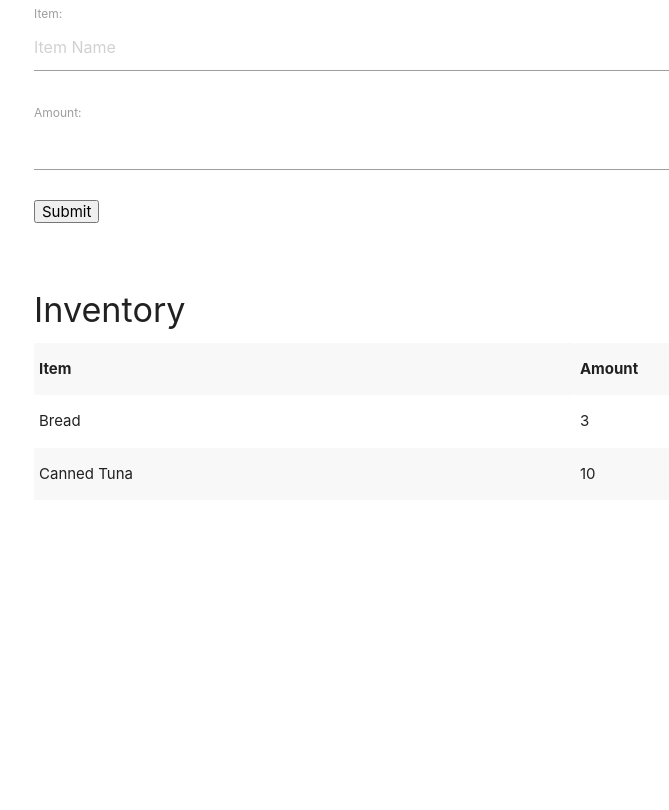
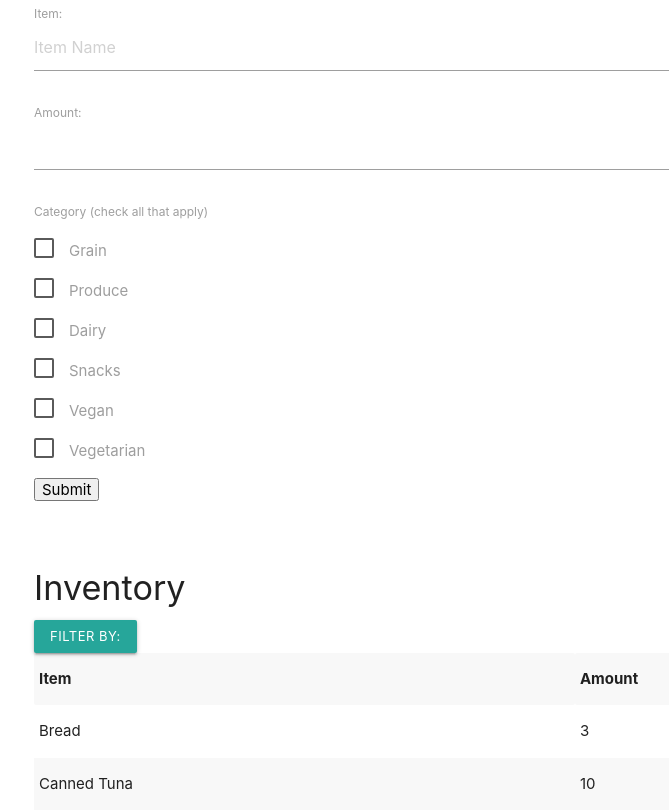
Before and after one commit to fionahtt/Covid-19-CMU-FOODPANTRY, a Flask app: page /inventory in a window 1280 px wide. Shown: the part 295-1105 px from the top of the page, without its empty margins (158-827 px from the left). Before the commit the page ends 775 px from the top, so only its background shows below. Run offline with Flask 2, Linux system fonts and the light colour scheme; data comes from the database, SQL or seed files in the repository.

Commit message:
Update inventory.html
Added checkbox question to form to check categories the item fits into

```diff
--- a/templates/inventory.html
+++ b/templates/inventory.html
@@ -14,10 +14,66 @@
         <input type = "text" name = "Item" size = "25" placeholder = "Item Name"><br><br>
         <label>Amount:</label>
         <input type = "number" name = "Amount" min = "1" max = 100><br><br>
+
+        <label>Category (check all that apply)</label>
+        <p>
+            <label>
+              <input type="checkbox" class="filled-in" name = "Grain"/>
+              <span>Grain</span>
+            </label>
+        </p>
+        <p>
+            <label>
+              <input type="checkbox" class="filled-in" name = "Produce"/>
+              <span>Produce</span>
+            </label>
+        </p>
+        <p>
+            <label>
+                <input type = "checkbox" class = "filled-in" name = "Dairy"/>
+                <span>Dairy</span>
+            </label>
+        </p>
+        <p>
+            <label>
+              <input type="checkbox" class="filled-in" name = "Snacks"/>
+              <span>Snacks</span>
+            </label>
+        </p>
+        <p>
+            <label>
+              <input type="checkbox" class="filled-in" name = "Vegan"/>
+              <span>Vegan</span>
+            </label>
+        </p>
+        <p>
+            <label>
+              <input type="checkbox" class="filled-in" name = "Vegetarian"/>
+              <span>Vegetarian</span>
+            </label>
+        </p>
+
+
         <input type = "submit" name = "Submit">
     </form><br><br>
 
     <h4>Inventory</h4>
+
+    <!-- HEELLLLPPPP DUNNO HOW TO MAKE THIS WORK -->
+    <!-- Dropdown Trigger -->
+    <a class='dropdown-trigger btn-small' href='#' data-target='dropdown1'>Filter By:</a>
+
+    <!-- Dropdown Structure -->
+    <ul id='dropdown1' class='dropdown-content'>
+        <li><a href="#!">Grain</a></li>
+        <li><a href="#!">Produce</a></li>
+        <li><a href="#!">Dairy</a></li>
+        <li><a href="#!">Snacks</a></li>
+        <li><a href="#!">Vegan</a></li>
+        <li><a href="#!">Vegetarian</a></li>
+    </ul>
+
+
     <table class = "striped">
         <tr>
             <th>Item</th>
```
